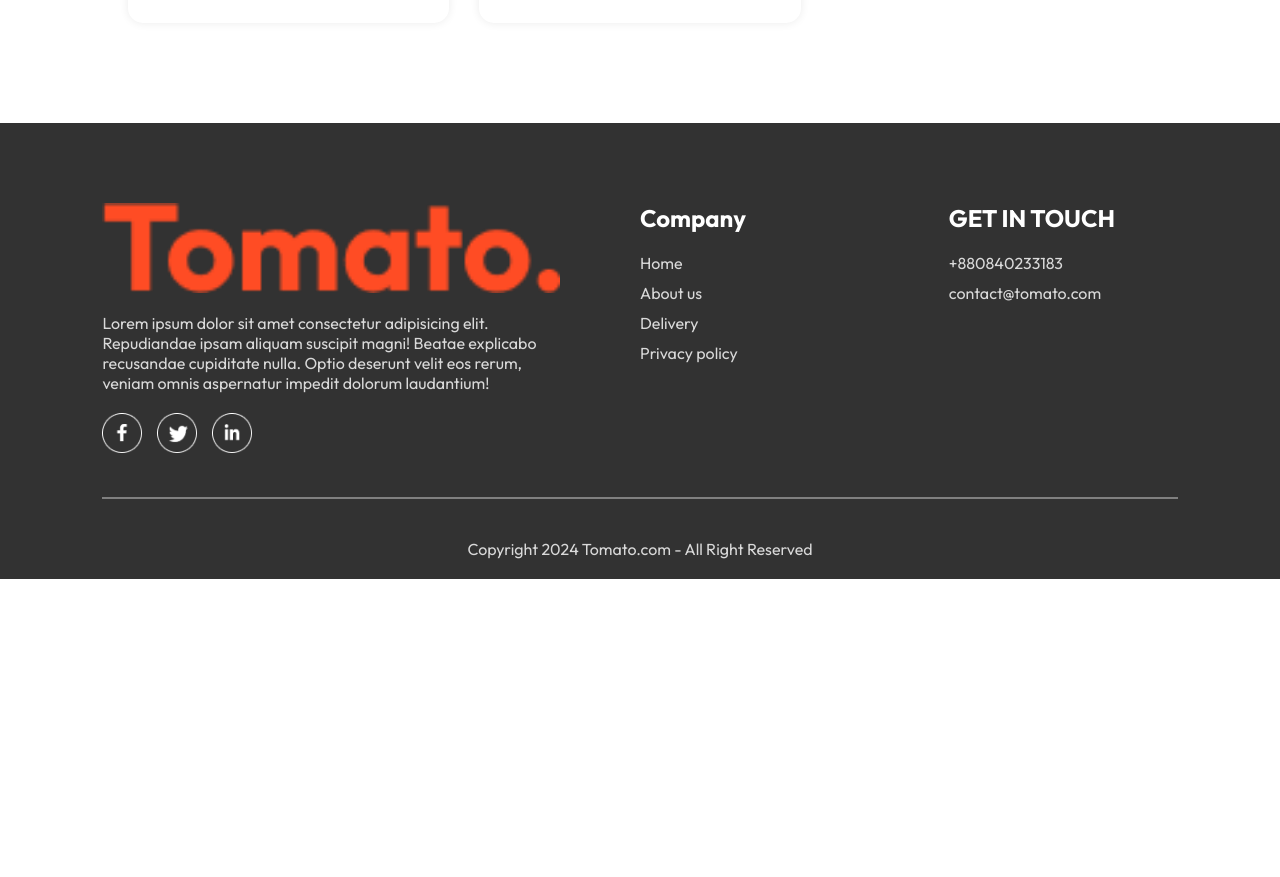
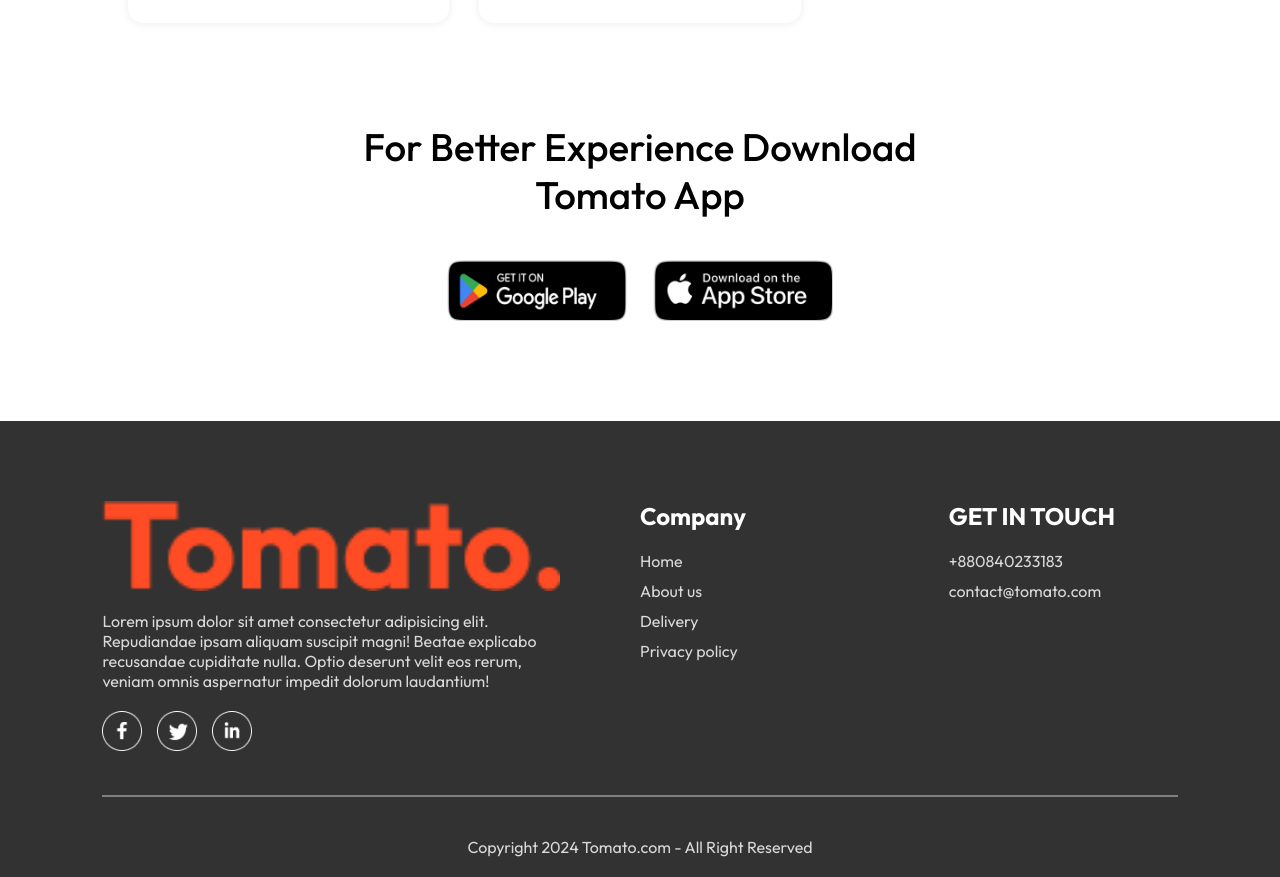
Before and after one commit to SaydurRahmanSaied/Food-Del, a React (Vite) app in the folder frontend/: page / in a window 1280 px wide. Shown: the part 5960-6837 px from the top of the page. Before the commit the page ends 6539 px from the top, so only its background shows below. Built offline with nearby package versions, Linux system fonts and the light colour scheme.

Commit message:
new update 2.0

```diff
--- /dev/null
+++ b/frontend/src/components/AppDownload/AppDownload.css
@@ -0,0 +1,27 @@
+.app-download
+{
+    margin: auto auto;
+    margin-top: 100px;
+    font-size: max(3vw, 20px);
+    text-align: center;
+    font-weight: 500;
+}
+
+.app-download-platforms
+{
+    display: flex;
+    justify-content: center;
+    gap: max(2vw, 10px);
+    margin-top: 40px;
+}
+
+.app-download-platforms img{
+    width: max(30vw, 120px);
+    max-width: 180px;
+    transition: 0.5s;
+    cursor: pointer;
+}
+
+.app-download-platforms img:hover{
+    transform: scale(1.05);
+}
--- /dev/null
+++ b/frontend/src/components/AppDownload/AppDownload.jsx
@@ -0,0 +1,17 @@
+import React from 'react'
+import './AppDownload.css'
+import { assets } from '../../assets/assets'
+
+const AppDownload = () => {
+  return (
+    <div className='app-download' id='app-download'>
+        <p>For Better Experience Download <br />Tomato App</p>
+        <div className="app-download-platforms">
+            <img src={assets.play_store} alt="" />
+            <img src={assets.app_store} alt="" />
+        </div>
+    </div>
+  )
+}
+
+export default AppDownload
--- a/frontend/src/pages/Home/Home.jsx
+++ b/frontend/src/pages/Home/Home.jsx
@@ -4,6 +4,7 @@
 import Header from '../../components/Header/Header'
 import ExploreMenu from '../../components/ExploreMenu/ExploreMenu'
 import FoodDisplay from '../../components/FoodDisplay/FoodDisplay'
+import AppDownload from '../../components/AppDownload/AppDownload'
 
 const Home = () => {
 
@@ -13,6 +14,7 @@
       <Header/>
       <ExploreMenu category={category} setCategory={setCategory}/>
       <FoodDisplay category ={category}/>
+      <AppDownload/>
     </div>
   )
 }
```
